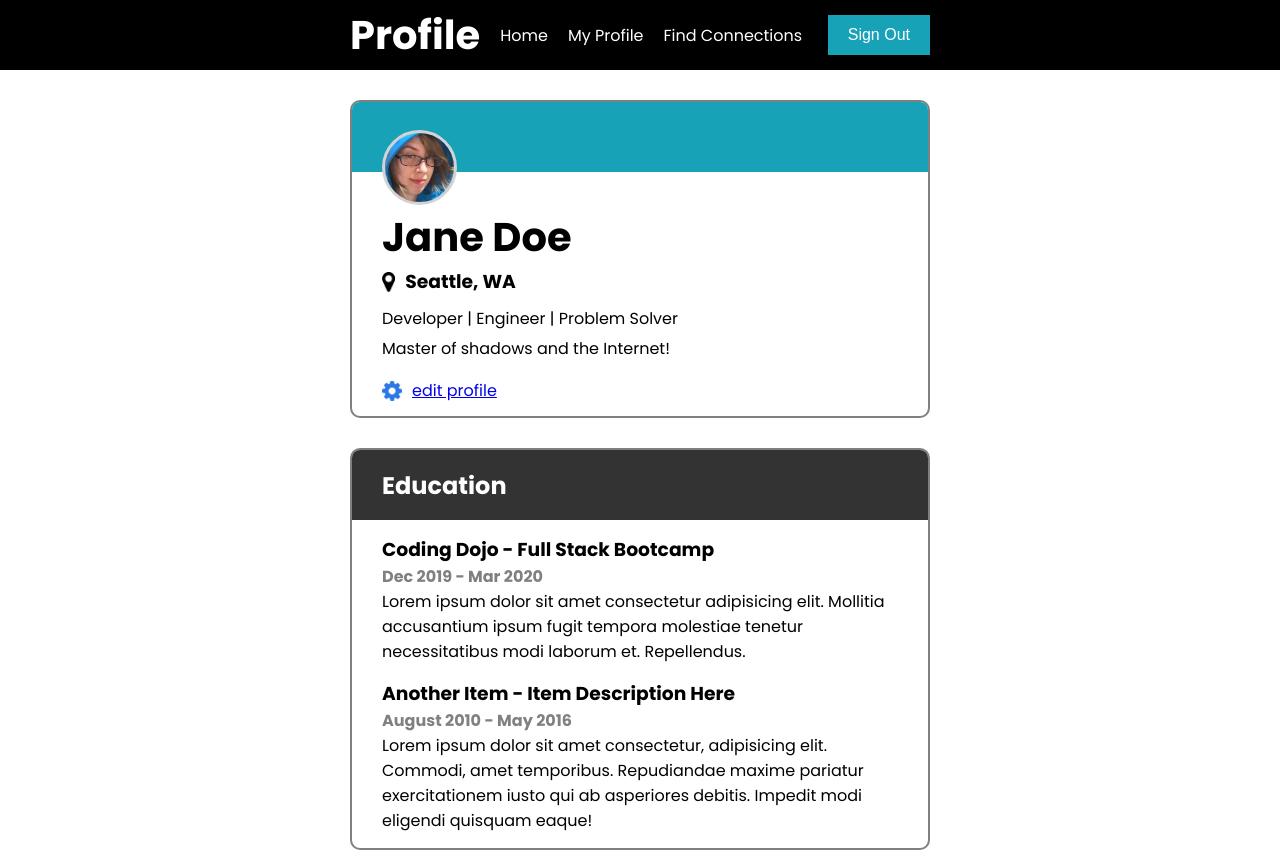
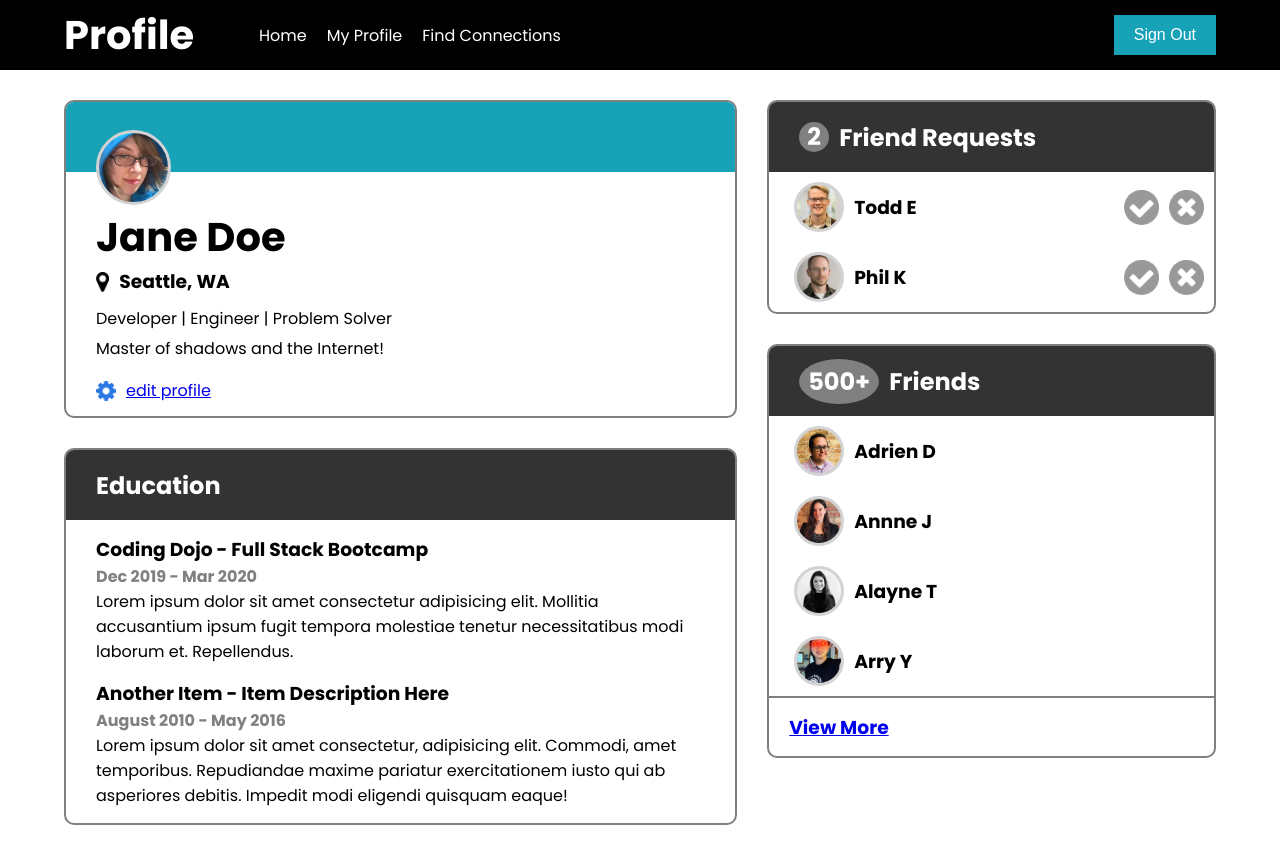
Before and after one commit to joshthecomposer/Profile_Page, a plain HTML site: page index.html in a window 1280 px wide. Shown: the top 853 px of the page. Drawn offline with Linux system fonts and the light colour scheme.

Commit message:
changed some margin stuff

```diff
--- a/style.css
+++ b/style.css
@@ -38,7 +38,7 @@ h1 {
 }
 
 .logo {
-    margin: 0 0 0 35rem;
+    margin: 0 0 0 5%;
     display: flex;
     flex: 1;
 }
@@ -49,7 +49,7 @@ h1 {
 }
 .button-container {
     display: flex;
-    margin: 0 35rem 0 0;
+    margin: 0 5% 0 0;
 }
 .button {
     padding: .5rem 2rem;
@@ -93,10 +93,12 @@ a:hover {
 }
 
 main {
+    margin: 3rem 5%;
     display: flex;
-    flex-wrap: wrap;
+    /* flex-wrap: wrap; */
     gap: 3rem;
-    margin: 3rem 35rem;
+    /* margin: 3rem 15rem; */
+    /* width: 70%; */
 }
 
 /* Main Content Columns */
@@ -106,7 +108,7 @@ main {
     flex-direction: column;
     gap: 3rem;
     flex: 3;
-    min-width: 40rem;
+    min-width: 27rem;
 }
 
 /* Col1 Rows */
@@ -215,6 +217,7 @@ main {
     flex-direction: column;
     gap: 3rem;
     flex:2;
+    min-width: 27rem;
 }
 
 /* col2 Rows */
```
